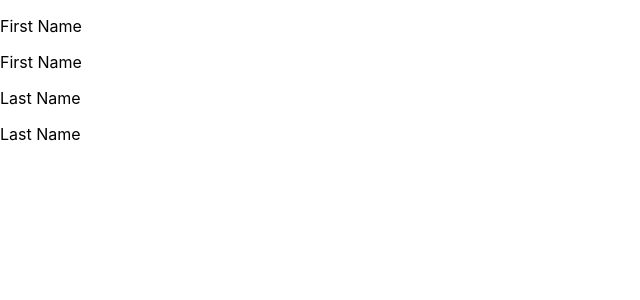
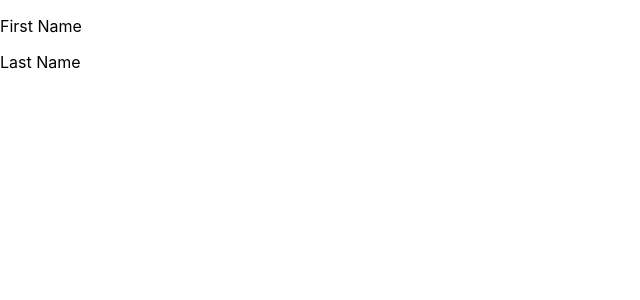
Before and after one commit to itsalexi/CV-Creator, a React (Create React App) app: page / in a window 1280 px wide. Shown: the top 300 px of the page, without its empty margins (0-640 px from the left). Built offline with nearby package versions, Linux system fonts and the light colour scheme.

Commit message:
Forgot to remove the extra tag from merge conflict

```diff
--- a/src/components/TextField/TextField.js
+++ b/src/components/TextField/TextField.js
@@ -37,7 +37,6 @@
         if (!editing) {
             return (
                 <div>
-                    <p onClick={this.switchMode}>{text}</p>
                     <p className={className} onClick={this.switchMode}>
                         {text}
                     </p>
```
